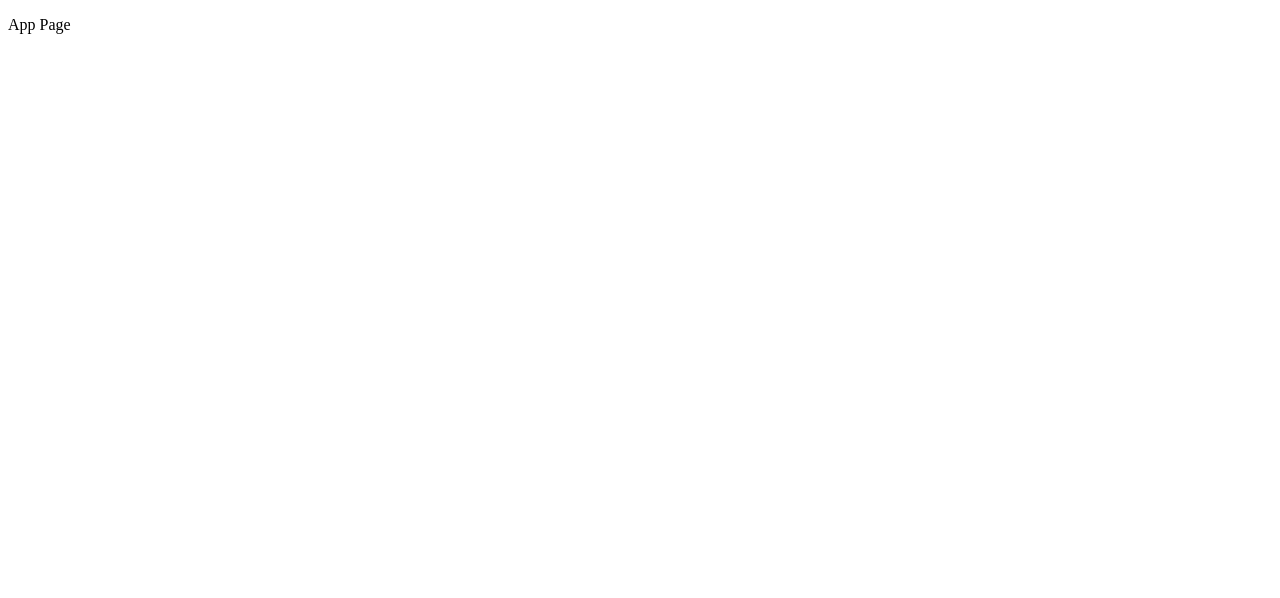
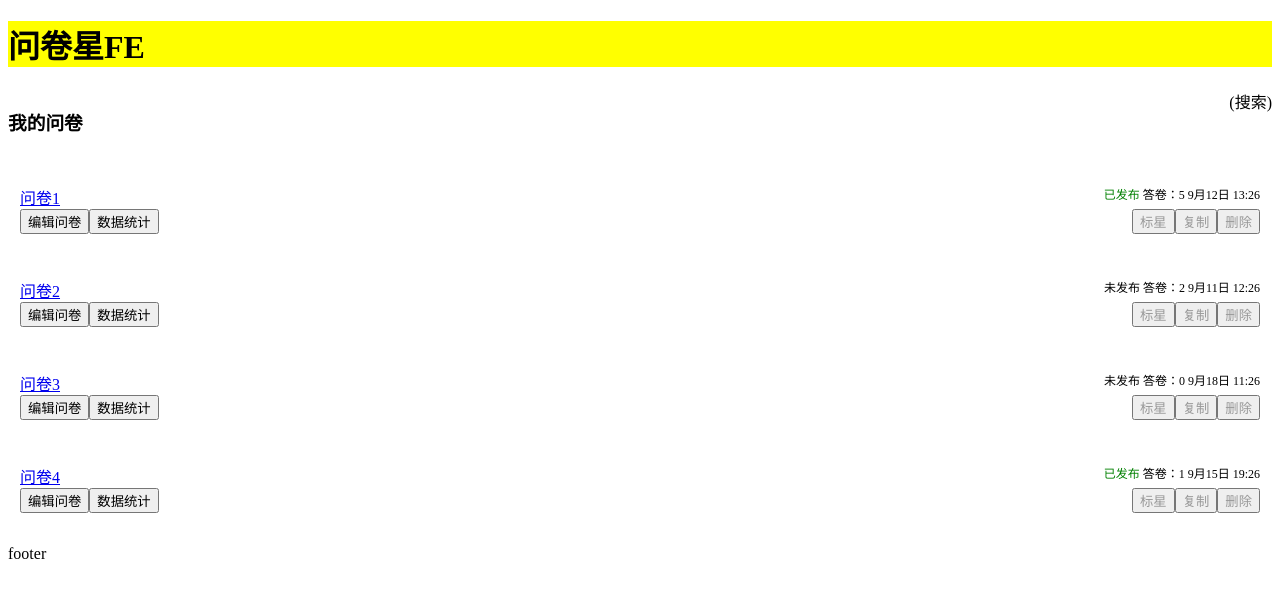
Before and after one commit to yinxi0607/wenjuanxing, a React (Vite) app: page / in a window 1280 px wide. Shown: the top 598 px of the page. Built offline with nearby package versions, Linux system fonts and the light colour scheme.

Commit message:
add sass module

```diff
--- a/src/App.tsx
+++ b/src/App.tsx
@@ -1,13 +1,20 @@
+import List from "./pages/List.tsx";
 
 function App() {
 
     return (
         <>
-            <p>App Page</p>
-
+            <h1 style={{background:'yellow'}}>问卷星FE</h1>
+            <List/>
         </>
 
     )
 }
 
 export default App
+
+
+// src/components 目录 -- 组件
+// src/pages 目录 -- 页面(React 组件)
+// 业务-页面（跳转，切换，大面积的），组件（零件）
+// src/utils 目录 -- 工具函数
--- /dev/null
+++ b/src/components/QuestionCard.module.scss
@@ -0,0 +1,35 @@
+.container {
+  margin-bottom: 20px;
+  padding: 12px;
+  border-radius: 3px;
+  background-color: #fff;
+  &:hover{
+    box-shadow: 0 4px 10px #e8e8e8;
+  }
+}
+
+.title{
+  display: flex;
+  .left{
+    flex: 1;
+  }
+  .right{
+    flex: 1;
+    text-align: right;
+    font-size: 12px;
+  }
+ }
+
+.button-container{
+  display: flex;
+  .left{
+    flex: 1;
+  }
+  .right{
+    flex: 1;
+    text-align: right;
+    button{
+      color: #999
+    }
+  }
+}
--- /dev/null
+++ b/src/components/QuestionCard.tsx
@@ -0,0 +1,43 @@
+import {FC} from 'react';
+import styles from './QuestionCard.module.scss'
+
+type PropsType = {
+    _id: string
+    title: string
+    isStar: boolean
+    isPublished: boolean
+    answerCount: number
+    createdAt: string
+}
+const QuestionCard: FC<PropsType> = (props: PropsType) => {
+    const {_id,title,createdAt,answerCount,isPublished} = props
+    return (
+        <div className={styles.container}>
+            <div className={styles.title}>
+                <div className={styles.left}>
+                    <a href="#">{title}</a>
+                </div>
+                <div className={styles.right}>
+                    {isPublished? <span style={{color:'green'}}>已发布</span> : <span>未发布</span>}
+                    &nbsp;
+                    <span>答卷：{answerCount}</span>
+                    &nbsp;
+                    <span>{createdAt}</span>
+                </div>
+            </div>
+            <div className={styles['button-container']}>
+                <div className={styles.left}>
+                    <button>编辑问卷</button>
+                    <button>数据统计</button>
+                </div>
+                <div className={styles.right}>
+                    <button>标星</button>
+                    <button>复制</button>
+                    <button>删除</button>
+                </div>
+            </div>
+        </div>
+    );
+};
+
+export default QuestionCard;
--- /dev/null
+++ b/src/pages/List.module.scss
@@ -0,0 +1,23 @@
+.header{
+  display: flex;
+  margin-bottom: 20px;
+  .left{
+    flex: 1;
+  }
+  .right{
+    flex: 1;
+    text-align: right;
+  }
+}
+
+.content{
+  margin-bottom: 20px;
+}
+
+.footer{
+ text-align: center;
+}
+
+.body{
+  background: #888888;
+}
--- /dev/null
+++ b/src/pages/List.tsx
@@ -0,0 +1,39 @@
+import {FC, useState} from 'react';
+import styles from './List.module.scss'
+import QuestionCard from "../components/QuestionCard.tsx";
+
+const rawQuestionList = [
+    {_id: 'q1', title: '问卷1', isPublished: true, isStar: false, answerCount: 5, createdAt: '9月12日 13:26'},
+    {_id: 'q2', title: '问卷2', isPublished: false, isStar: true, answerCount: 2, createdAt: '9月11日 12:26'},
+    {_id: 'q3', title: '问卷3', isPublished: false, isStar: false, answerCount: 0, createdAt: '9月18日 11:26'},
+    {_id: 'q4', title: '问卷4', isPublished: true, isStar: true, answerCount: 1, createdAt: '9月15日 19:26'}
+]
+
+const List: FC = () => {
+
+    const [questionList, setQuestionList] = useState(rawQuestionList)
+
+    return (
+        <>
+            <div className={styles.header}>
+                <div className={styles.left}>
+                    <h3>我的问卷</h3>
+                </div>
+                <div className={styles.right}>(搜索)</div>
+            </div>
+            <div>
+                {questionList.map(q=> {
+                    const { _id } = q
+                    return (
+                        <QuestionCard key={_id} {...q}/>
+                    )
+                })}
+            </div>
+            <div>
+                footer
+            </div>
+        </>
+    );
+};
+
+export default List;
```
